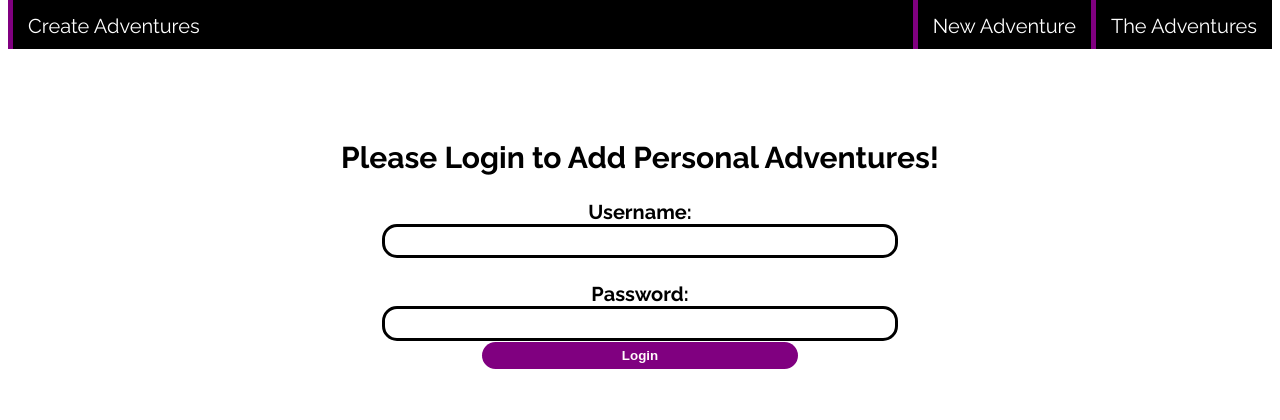
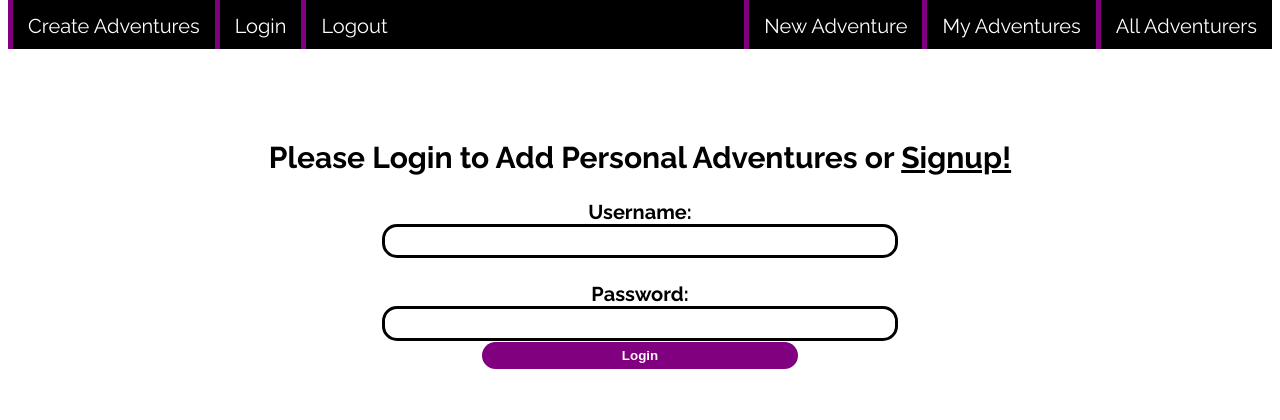
Before and after one commit to ckinsey9/blogz, a Flask app: page /login in a window 1280 px wide. Shown: the part 309-729 px from the top of the page. Run offline with Flask 2, Linux system fonts and the light colour scheme.

Commit message:
finished the Logout function and added navigation

```diff
--- a/main.py
+++ b/main.py
@@ -45,6 +45,11 @@ def require_login():
     if request.endpoint not in allowed_routes and "username" not in session:
         return redirect("/login")
 
+@app.route("/logout")
+def logout():
+    del session["username"]
+    return redirect("/blog")
+
 @app.route("/login", methods=["POST", "GET"])
 def login():
     if request.method == "POST":
@@ -72,26 +77,28 @@ def signup():
         if not username or not password or not verify:
             flash("All inputs are required.", "error")
 
-        if not existing_user and password == verify:
+        elif existing_user:
+            flash("That username is already taken, please pick another.", "error")
+
+        elif password != verify:
+            flash("The passwords do not match.", "error")
+
+        elif len(password) < 6 or len(password) > 20:
+            flash("Invalid Password: Must be between 6 and 20 characters.", "error")
+
+        elif len(username) < 6 or len(username) > 20:
+            flash("Invalid Username: Must be between 6 and 20 characters.", "error")
+
+        elif not existing_user and password == verify:
             new_user = User(username, password)
             db.session.add(new_user)
             db.session.commit()
             session["username"] = username
             return redirect("/newpost")
+    return render_template("register.html")
 
-        if existing_user:
-            flash("That username is already taken, please pick another.", "error")
-
-        if password != verify:
-            flash("The passwords do not match.", "error")
-
-        if len(password) < 6 or len(password) > 20:
-            flash("Invalid Password: Must be between 6 and 20 characters.", "error")
-
-        if len(username) < 6 or len(username) > 20:
-            flash("Invalid Username: Must be between 6 and 20 characters.", "error")
-
-    return render_template("register.html")
+#@app.route("/", methods=["POST", "GET"])      (the all user page)
+#    return render_template("home.html")
 
 @app.route('/blog', methods=['POST', 'GET'])
 def index():
--- a/static/styles/style.css
+++ b/static/styles/style.css
@@ -57,7 +57,7 @@ nav a:hover {
     background-color: steelblue;
 }
 
-.register {
+.left {
     float: left;
 }
 
--- a/templates/base.html
+++ b/templates/base.html
@@ -11,9 +11,13 @@
         <h1>Adventures of Bowie and Ziggy!</h1>
     </header>
     <nav>
-            <a href="/blog">The Adventures</a>
+            <a href="/">All Adventurers</a>
+            <a href="/blog">My Adventures</a>
             <a href="/newpost">New Adventure</a>
-            <a class="register" href="/signup">Create Adventures</a>
+
+            <a class="left" href="/signup">Create Adventures</a>
+            <a class="left" href="/login">Login</a>
+            <a class="left" href="/logout">Logout</a>
     </nav>
 <body>
 
--- a/templates/login.html
+++ b/templates/login.html
@@ -3,7 +3,7 @@
 {% block content %}
 
 <div class="login">
-    <h2>Please Login to Add Personal Adventures!</h2>
+    <h2>Please Login to Add Personal Adventures or <a href="/signup">Signup!</a></h2>
     <form action="/login" id="login" method='POST'>
         <label for="username" >Username:</label>
         <br>
```
